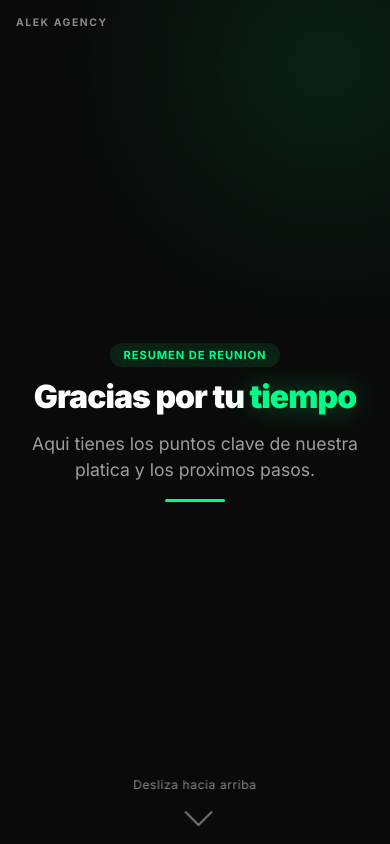
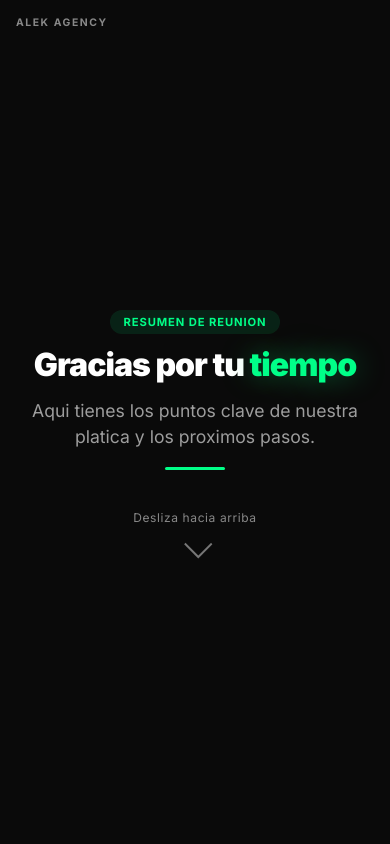
Before and after one commit to uvalek/seguimiento-prospectos, a plain HTML site: page index.html in a window 390 px wide. Drawn offline with Linux system fonts and the light colour scheme.

Commit message:
Optimizar diseño responsive para mobile y corregir overflow horizontal
Co-Authored-By: Claude Opus 4.6 <noreply@anthropic.com>

```diff
--- a/index.html
+++ b/index.html
@@ -20,6 +20,11 @@
       --green-glow: 0 0 40px rgba(0,255,136,0.15);
     }
 
+    html {
+      overflow-x: hidden;
+      max-width: 100vw;
+    }
+
     body {
       font-family: 'Inter', -apple-system, BlinkMacSystemFont, sans-serif;
       background: var(--bg);
@@ -27,8 +32,10 @@
       overflow: hidden;
       height: 100vh;
       width: 100vw;
+      max-width: 100vw;
       cursor: default;
       -webkit-font-smoothing: antialiased;
+      overflow-x: hidden;
     }
 
     .deck { position: relative; width: 100vw; height: 100vh; }
@@ -67,7 +74,7 @@
 
     .divider { width: 60px; height: 3px; background: var(--green); border-radius: 2px; margin: 1.5rem auto; }
 
-    .gradient-orb { position: absolute; border-radius: 50%; filter: blur(100px); opacity: 0.15; pointer-events: none; }
+    .gradient-orb { position: absolute; border-radius: 50%; filter: blur(100px); opacity: 0.15; pointer-events: none; overflow: hidden; }
     .orb-green { width: 400px; height: 400px; background: var(--green); top: -100px; right: -100px; }
     .orb-red { width: 300px; height: 300px; background: var(--red); bottom: -80px; left: -80px; }
 
@@ -114,16 +121,17 @@
 
     /* ─── MOBILE FIRST: hasta 768px ─── */
     @media (max-width: 768px) {
-      body { overflow-y: auto; overflow-x: hidden; height: auto; }
-      .deck { height: auto; position: relative; }
+      html, body { overflow-x: hidden !important; max-width: 100vw !important; width: 100% !important; }
+      body { overflow-y: auto; height: auto; }
 
       .slide {
         position: relative; inset: auto;
         opacity: 1; visibility: visible;
-        padding: 10vh 7vw 8vh;
+        padding: 10vh 6vw 8vh;
         min-height: 100svh;
         min-height: 100vh;
         scroll-snap-align: start;
+        overflow: hidden;
       }
       .slide.active { opacity: 1; visibility: visible; }
 
@@ -133,10 +141,17 @@
       /* Scroll snap para que cada slide encaje */
       .deck {
         overflow-y: auto;
+        overflow-x: hidden;
         scroll-snap-type: y mandatory;
         height: 100vh;
+        width: 100%;
+        max-width: 100vw;
         -webkit-overflow-scrolling: touch;
+        position: relative;
       }
+
+      /* Orbs no deben causar overflow */
+      .gradient-orb { display: none; }
 
       /* Tipografia mas grande para mobile */
       h1 { font-size: 2rem; margin-bottom: 1rem; }
@@ -204,10 +219,7 @@
 
     .scroll-hint {
       display: none;
-      position: absolute;
-      bottom: 3vh;
-      left: 50%;
-      transform: translateX(-50%);
+      margin-top: 1.5rem;
       flex-direction: column;
       align-items: center;
       gap: 0.4rem;
```
